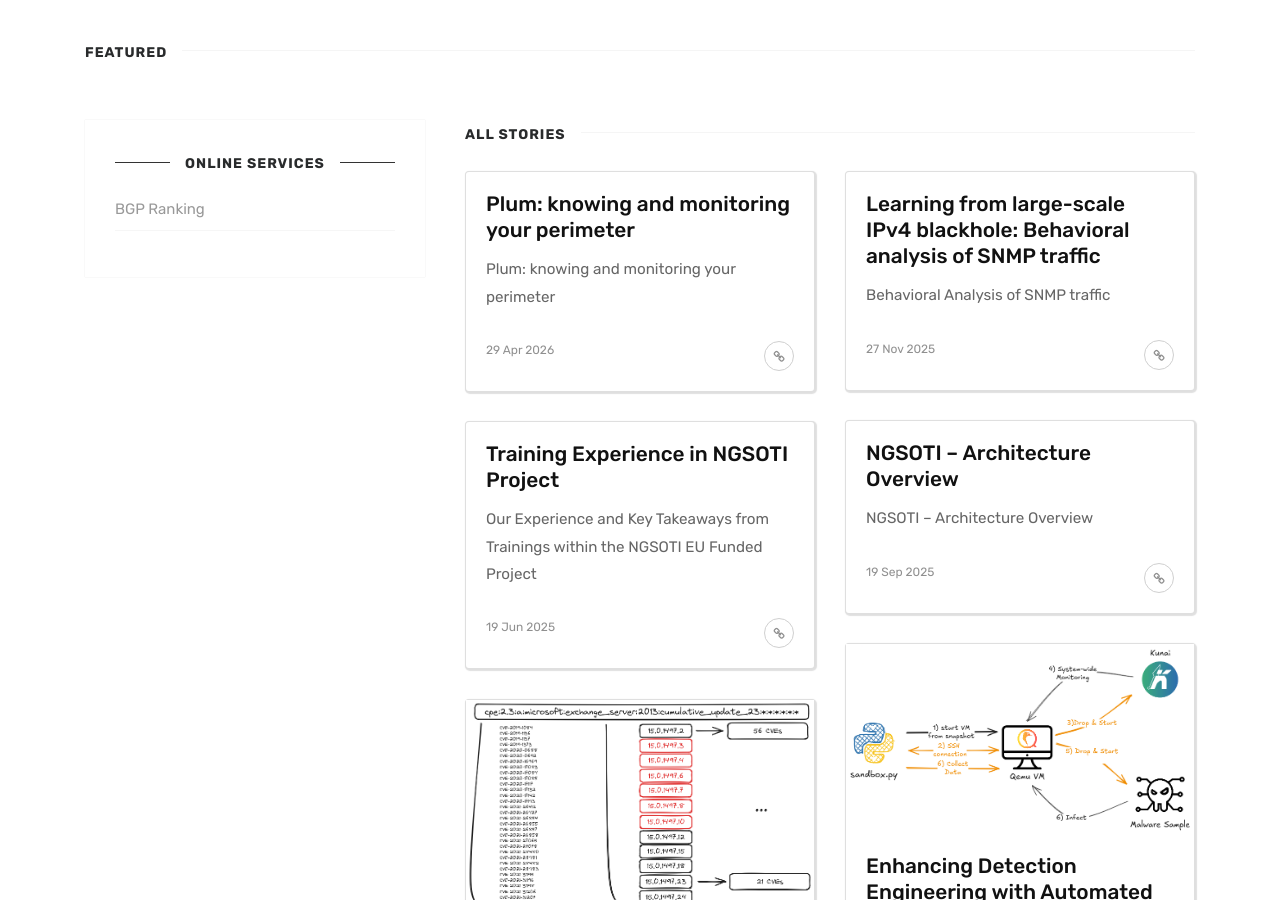
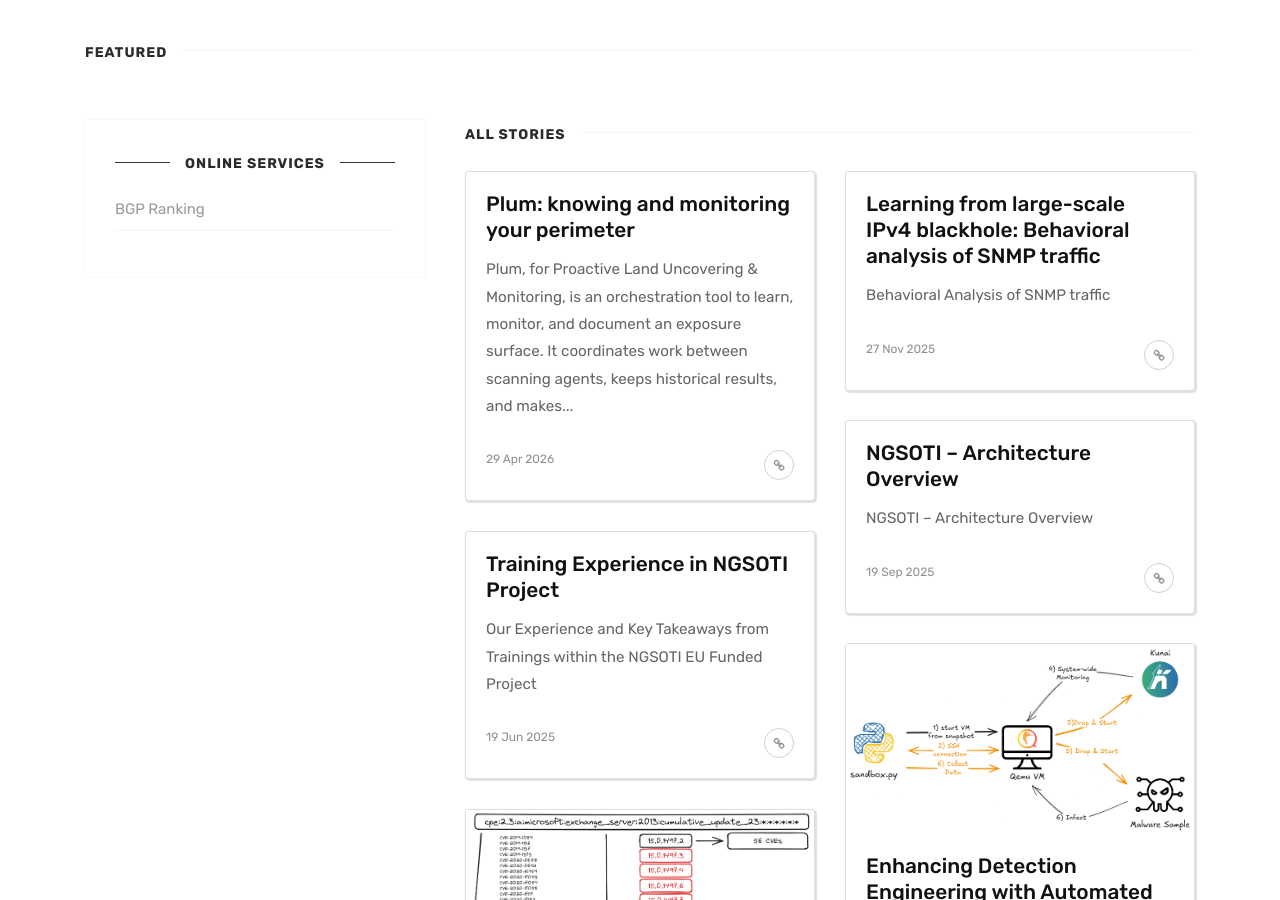
Before and after one commit to D4-project/d4-website, a Jekyll site: the page built from index.html, in a window 1280 px wide and 900 px high, scrolled down 808 px. Built offline with Jekyll 4.4.1, drawn with Linux system fonts in a browser that asks for light colours; the list of posts is cut into pages by our own code.

Commit message:
chg: [blog] plum release

```diff
--- a/_posts/2026-04-29-Plum-knowing-and-monitoring-your-perimeter.md
+++ b/_posts/2026-04-29-Plum-knowing-and-monitoring-your-perimeter.md
@@ -4,9 +4,6 @@ date: 2026-04-29
 layout: post
 categories:
 ---
-
-# Plum: knowing and monitoring your perimeter
-
 
 [Plum](https://github.com/D4-project/Plum-Island/tree/v0.2604.0), for *Proactive Land Uncovering & Monitoring*, is an orchestration tool to learn, monitor, and document an exposure surface. It coordinates work between scanning agents, keeps historical results, and makes observations searchable over time.
 
```
